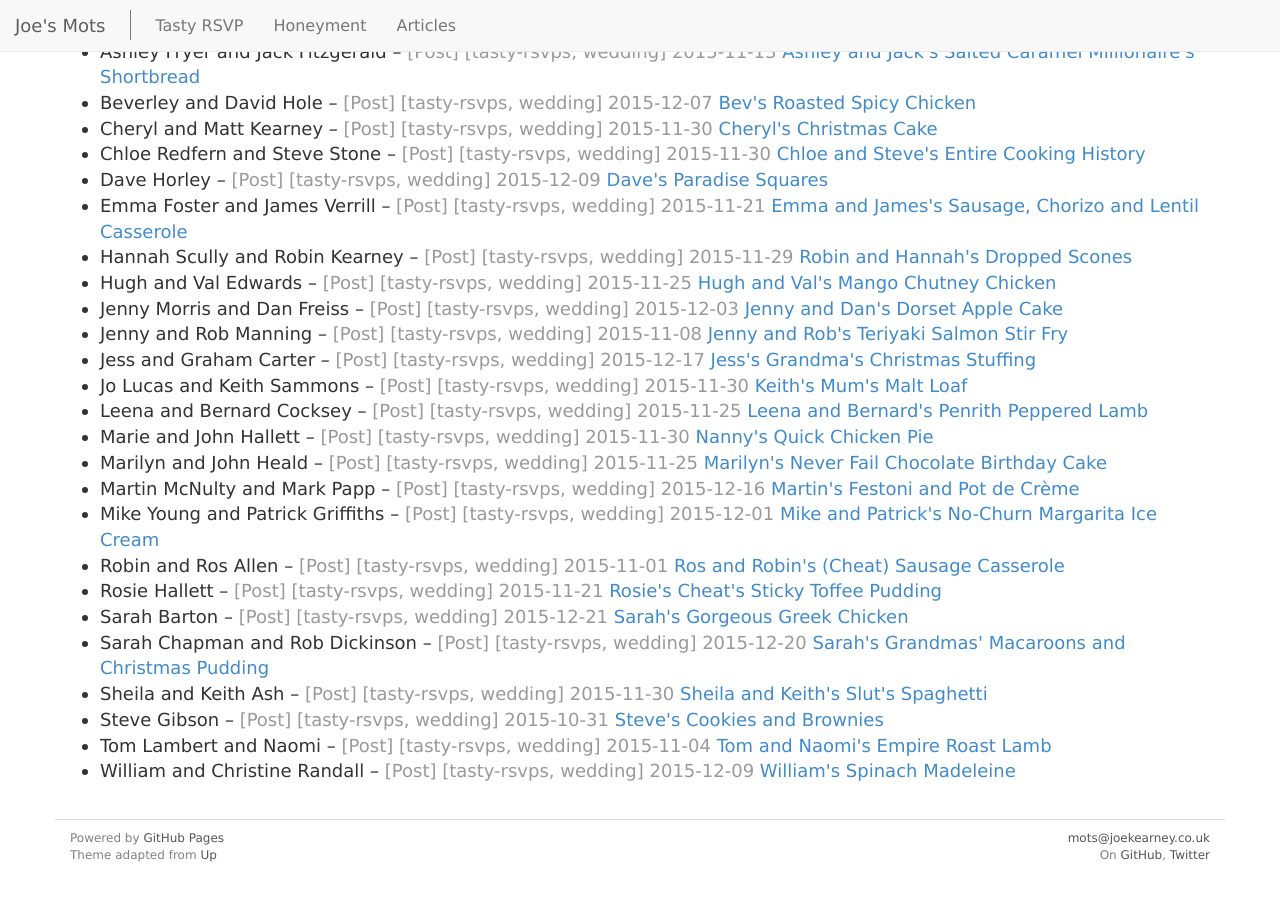
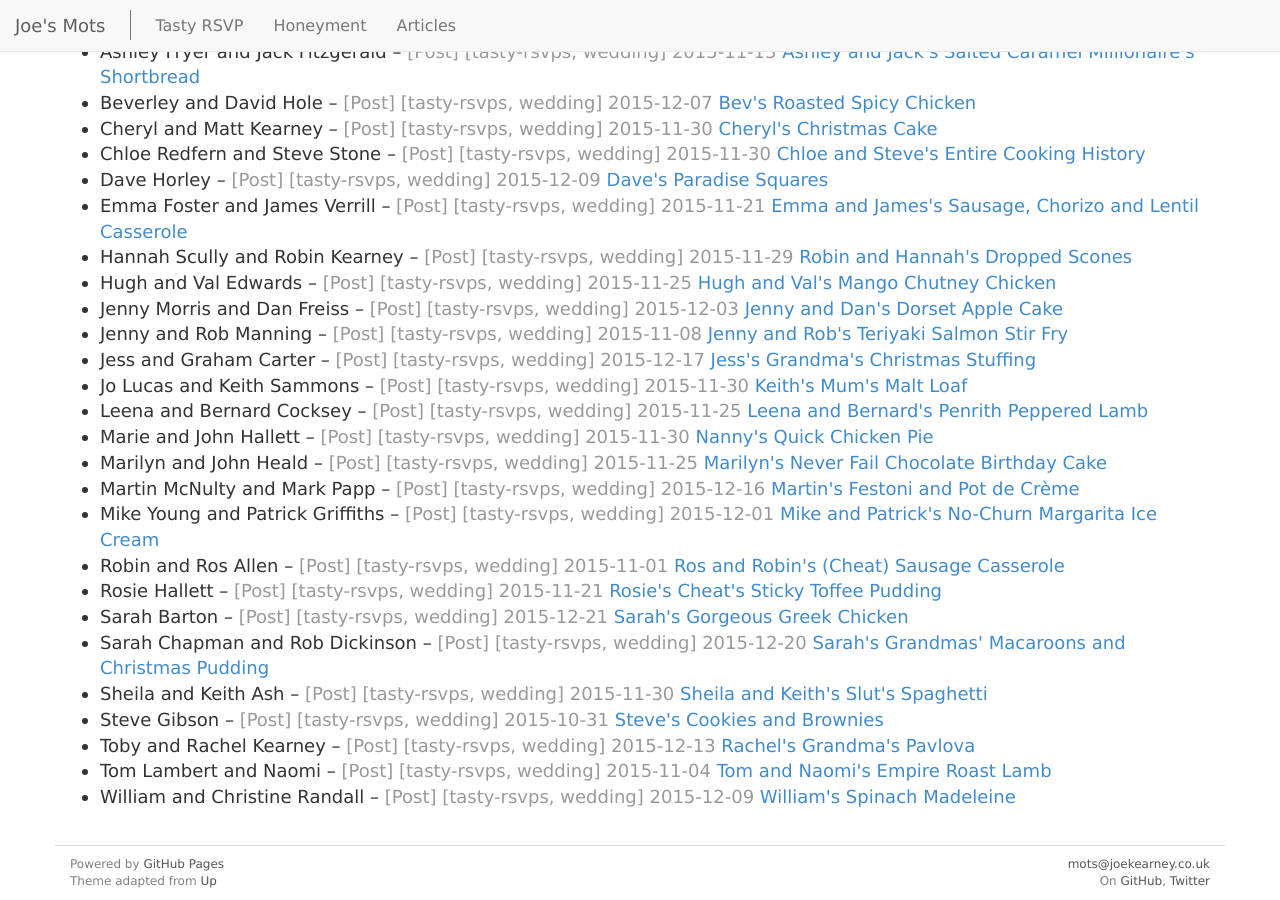
Before and after one commit to joekearney/joekearney.github.io, a Jekyll site: the page built from _posts/2015-01-01-index-by-author.html, in a window 1280 px wide and 900 px high, scrolled down 2644 px. Built offline with Jekyll 4.4.1, drawn with Linux system fonts in a browser that asks for light colours; some web fonts are replaced; before the commit the page ends 3518 px from its top, so only the background shows below that.

Commit message:
add t+r recipe, some formatting

```diff
--- a/_includes/post-byline.html
+++ b/_includes/post-byline.html
@@ -1,13 +1,14 @@
 <section class="byline">
   <div class="row">
-    <div class="col-xs-8">
+    <div class="col-sm-8">
       {% unless include.tags contains 'no-date' %}{{ include.date | date: "%B %e, %Y" }}{% endunless %}
       {% if include.author %}{% assign authorArray = include.author | join: "|" | split: "|" %}
         &ndash; {{ authorArray | array_to_sentence_string }}
       {% endif %}
       &ndash; {% include time-to-read.html %}
     </div>
-    <div class="col-xs-4 article-index-link">
+    <div class="col-sm-4 article-index-link">
+      {% include auto-tag-index-link.html %}
     </div>
   </div>
   {% if include.source %}
--- a/_includes/post-header-image.html
+++ b/_includes/post-header-image.html
@@ -3,8 +3,10 @@
     {% if include.title_image_href %}
       <a href="{{include.title_image_href}}">
     {% endif %}
-        <div class="title-image">
-          <img src="{{ include.title_image_img }}" alt="{{ include.title_image_alt }}" title="{{ include.title_image_alt }}" onerror="this.onerror=null;this.src='';document.getElementById('page-title-img-parent-div-{{include.page-id}}').style.display = 'none';">
+        <div class="title-image" {% if include.title_image_max_height %}style="max-height: {{include.title_image_max_height}};"{% endif %}>
+          <img src="{{ include.title_image_img }}" alt="{{ include.title_image_alt }}" title="{{ include.title_image_alt }}" onerror="this.onerror=null;this.src='';document.getElementById('page-title-img-parent-div-{{include.page-id}}').style.display = 'none';"
+          {% if include.title_image_max_height %}style="max-height: {{include.title_image_max_height}};"{% endif %}
+          >
         </div>
     {% if include.title_image_href %}
       </a>
@@ -15,7 +17,7 @@
   {% if include.title_image_href %}
     <a href="{{include.title_image_href}}">
   {% endif %}
-      <div class="title-image">
+      <div class="title-image" {% if include.title_image_max_height %}style="max-height: {{include.title_image_max_height}};"{% endif %}>
         <iframe src="{{ include.title_image_iframe }}" width="100%" height="100%" frameborder="0" allowfullscreen webkitallowfullscreen mozallowfullscreen oallowfullscreen msallowfullscreen></iframe>
       </div>
   {% if include.title_image_href %}
--- a/_layouts/post.html
+++ b/_layouts/post.html
@@ -8,7 +8,7 @@ layout: layout
 
     {% include post-byline.html tags=page.tags date=page.date author=page.author source=page.source %}
 
-    {% include post-header-image.html title_image_img=page.title_image_img title_image_alt=page.title_image_alt page-id=page.id title_image_href=page.title_image_href title_image_iframe=page.title_image_iframe %}
+    {% include post-header-image.html title_image_img=page.title_image_img title_image_alt=page.title_image_alt page-id=page.id title_image_href=page.title_image_href title_image_iframe=page.title_image_iframe title_image_max_height=page.title_image_max_height %}
 
     {% include post-float-image.html kind='img' url=page.title_image_float_right_url title_image_alt=page.title_image_alt page-id=page.id id='title-img-float-right' caption=page.title_image_float_right_text %}
     {% include post-float-image.html kind='iframe' url=page.title_iframe_float_right_url page-id=page.id id='title-iframe-float-right' caption=page.title_iframe_float_right_text height=page.title_iframe_float_right_height width=page.title_iframe_float_right_width %}
--- /dev/null
+++ b/_posts/recipes/2015-12-13-toby-rachel-grandma-pavlova.md
@@ -0,0 +1,17 @@
+---
+layout: post
+title: "Rachel's Grandma's Pavlova"
+author: "Toby and Rachel Kearney"
+description-newline: true
+categories:
+- post
+tags:
+- tasty-rsvps
+- wedding
+status: publish
+type: post
+published: true
+
+title_image_img: /images/grandma-ford-pavlova.jpg
+title_image_max_height: 1000px
+---
```
Also changed, not shown: 1 other file.
